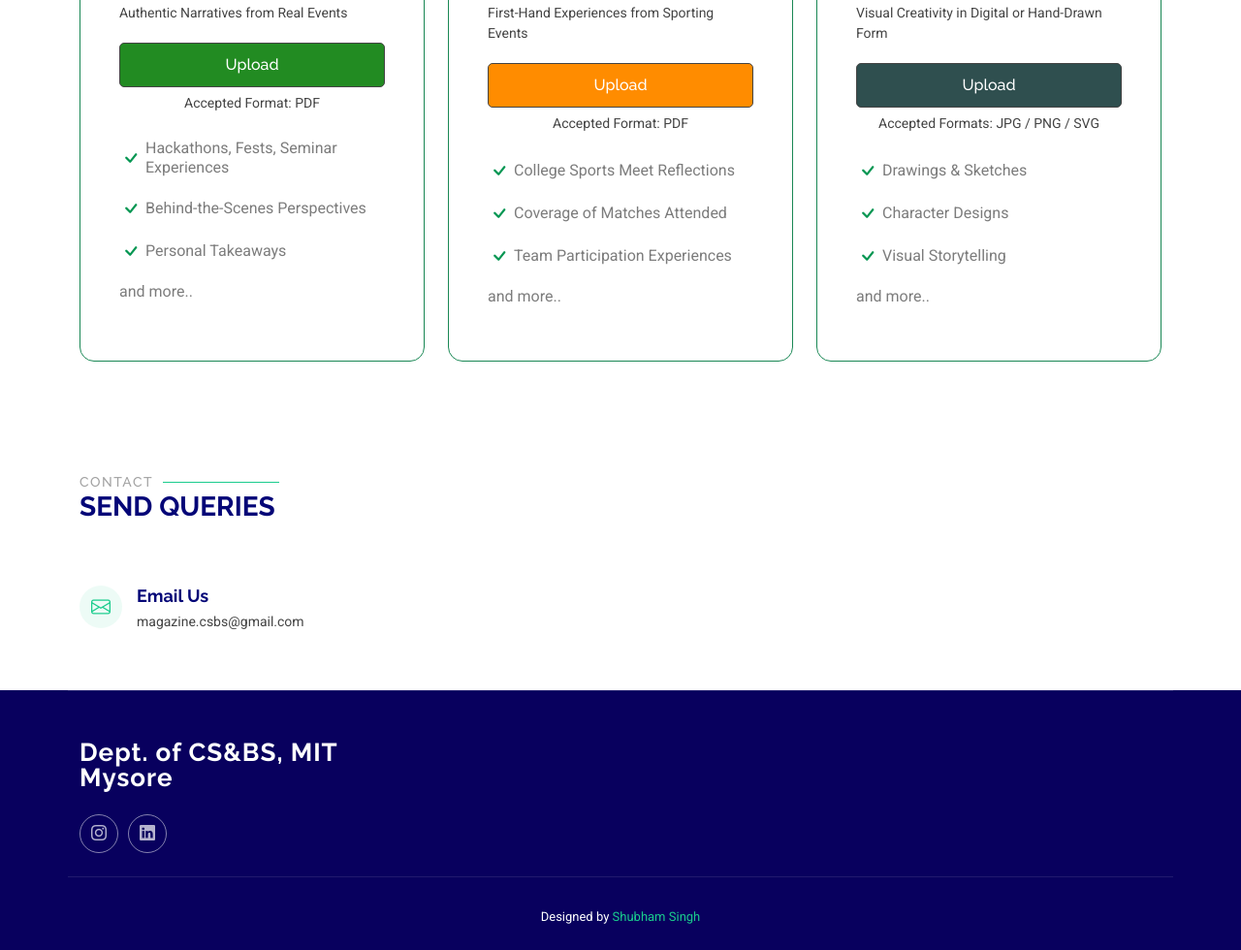
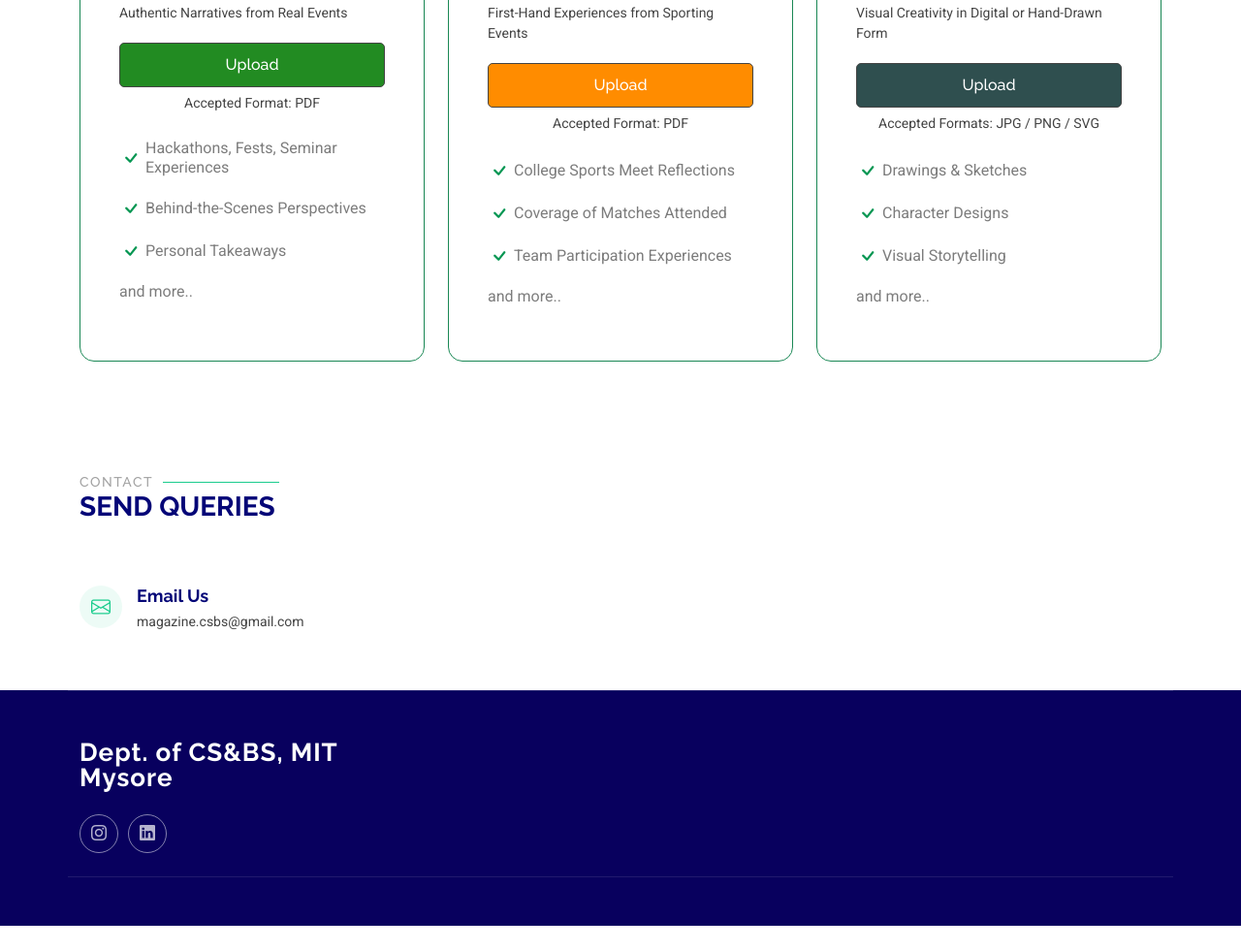
Before and after one commit to CSBS-MITM/magazine-upload-portal, a plain HTML site: page index.html in a window 1280 px wide. Shown: the part 1816-2796 px from the top of the page at 97% size. After the commit the page ends 2771 px from the top, so only its background shows below. Drawn offline with Linux system fonts and the light colour scheme.

Commit message:
removed credits

```diff
--- a/index.html
+++ b/index.html
@@ -272,13 +272,6 @@
     </div>
 
     <div class="container copyright text-center mt-4">
-      <div class="credits">
-        <!-- All the links in the footer should remain intact. -->
-        <!-- You can delete the links only if you've purchased the pro version. -->
-        <!-- Licensing information: https://bootstrapmade.com/license/ -->
-        <!-- Purchase the pro version with working PHP/AJAX contact form: [buy-url] -->
-        Designed by <a href="https://www.linkedin.com/in/shubham-singh-mysore/">Shubham Singh</a>
-      </div>
     </div>
 
   </footer>
```
